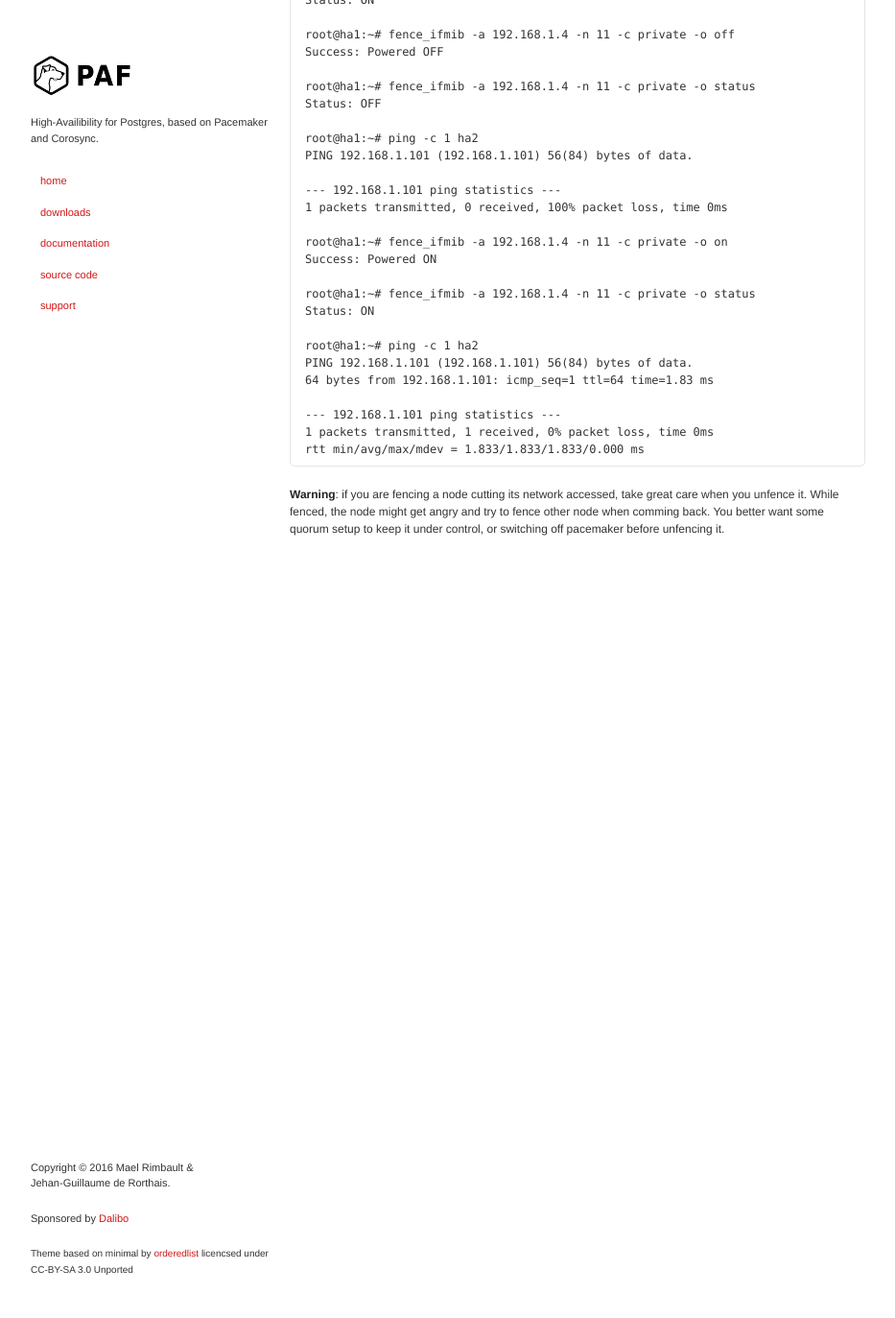
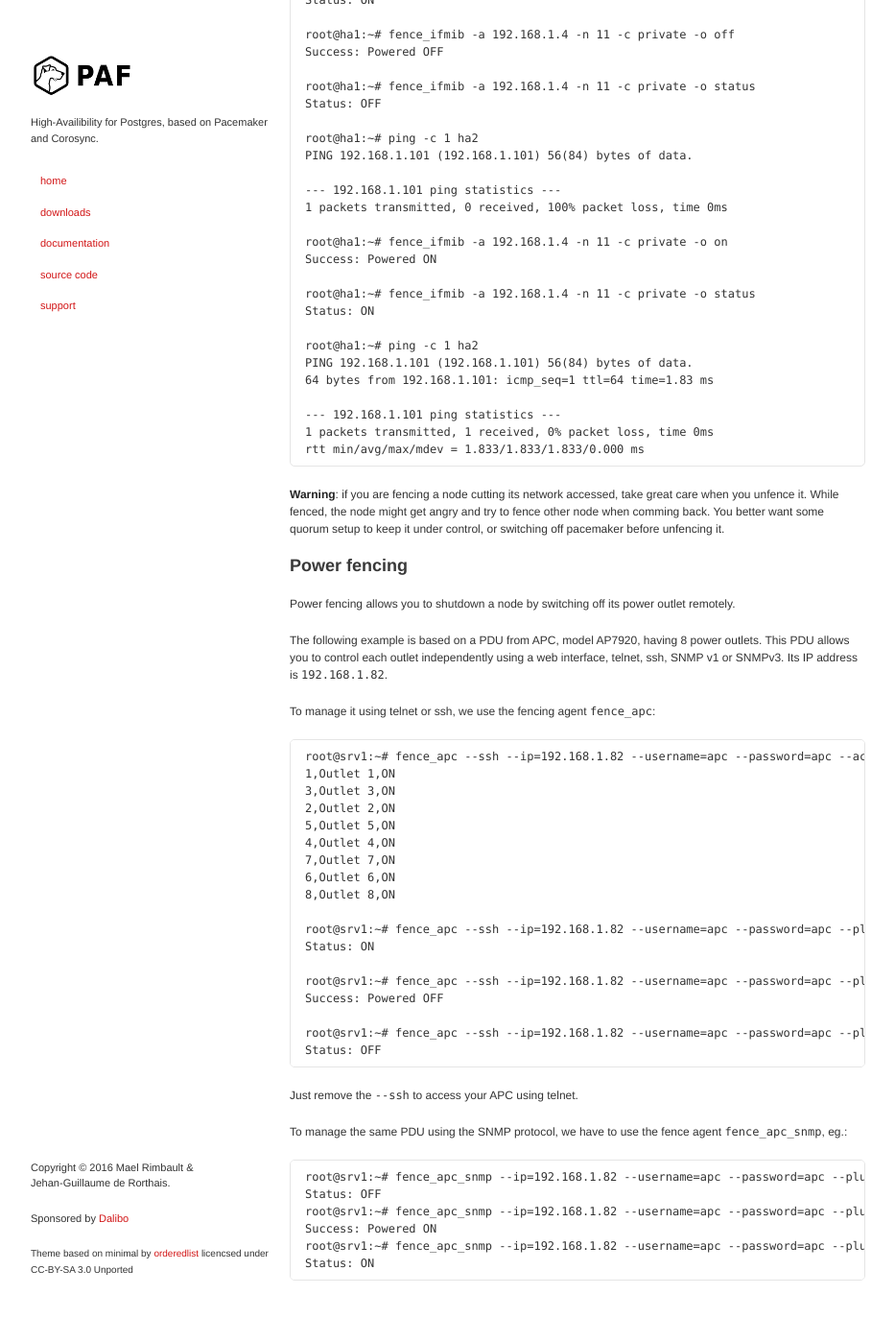
Before and after one commit to ClusterLabs/PAF, a Jekyll site: the page built from fencing.md, in a window 1280 px wide and 1400 px high, scrolled down 2700 px. Shown: the top 1373 px of the window at 96% size, without its empty margins (173-1106 px from the left). Built offline with Jekyll 4.4.1, drawn with Linux system fonts in a browser that asks for light colours; some of the changed text lies outside the part shown.

Commit message:
doc: add power fencing description using a PDU

````diff
--- a/fencing.md
+++ b/fencing.md
@@ -144,7 +144,7 @@ rtt min/avg/max/mdev = 1.548/1.548/1.548/0.000 ms
 
 ## I/O fencing using SNMP
 
-The fencing method allows you to shutdown an ethernet port on a manageable
+This fencing method allows you to shutdown an ethernet port on a manageable
 switch using the SNMP protocol. This is useful to cut all accesses to the
 world to your node-to-fence or its iSCSI access to datas.
 
@@ -200,3 +200,50 @@ __Warning__: if you are fencing a node cutting its network accessed, take great
 care when you unfence it. While fenced, the node might get angry and try to
 fence other node when comming back. You better want some quorum setup to keep
 it under control, or switching off pacemaker before unfencing it.
+
+## Power fencing
+
+Power fencing allows you to shutdown a node by switching off its power outlet
+remotely.
+
+The following example is based on a PDU from APC, model AP7920,
+having 8 power outlets. This PDU allows you to control each outlet
+independently using a web interface, telnet, ssh, SNMP v1 or SNMPv3. Its IP
+address is `192.168.1.82`.
+
+To manage it using telnet or ssh, we use the fencing agent `fence_apc`:
+
+```
+root@srv1:~# fence_apc --ssh --ip=192.168.1.82 --username=apc --password=apc --action=list-status
+1,Outlet 1,ON
+3,Outlet 3,ON
+2,Outlet 2,ON
+5,Outlet 5,ON
+4,Outlet 4,ON
+7,Outlet 7,ON
+6,Outlet 6,ON
+8,Outlet 8,ON
+
+root@srv1:~# fence_apc --ssh --ip=192.168.1.82 --username=apc --password=apc --plug=1 --action=status
+Status: ON
+
+root@srv1:~# fence_apc --ssh --ip=192.168.1.82 --username=apc --password=apc --plug=1 --action=off
+Success: Powered OFF
+
+root@srv1:~# fence_apc --ssh --ip=192.168.1.82 --username=apc --password=apc --plug=1 --action=status
+Status: OFF
+```
+
+Just remove the `--ssh` to access your APC using telnet.
+
+To manage the same PDU using the SNMP protocol, we have to use the fence agent
+`fence_apc_snmp`, eg.:
+
+```
+root@srv1:~# fence_apc_snmp --ip=192.168.1.82 --username=apc --password=apc --plug=1 --action=status
+Status: OFF
+root@srv1:~# fence_apc_snmp --ip=192.168.1.82 --username=apc --password=apc --plug=1 --action=on
+Success: Powered ON
+root@srv1:~# fence_apc_snmp --ip=192.168.1.82 --username=apc --password=apc --plug=1 --action=status
+Status: ON
+```
````
